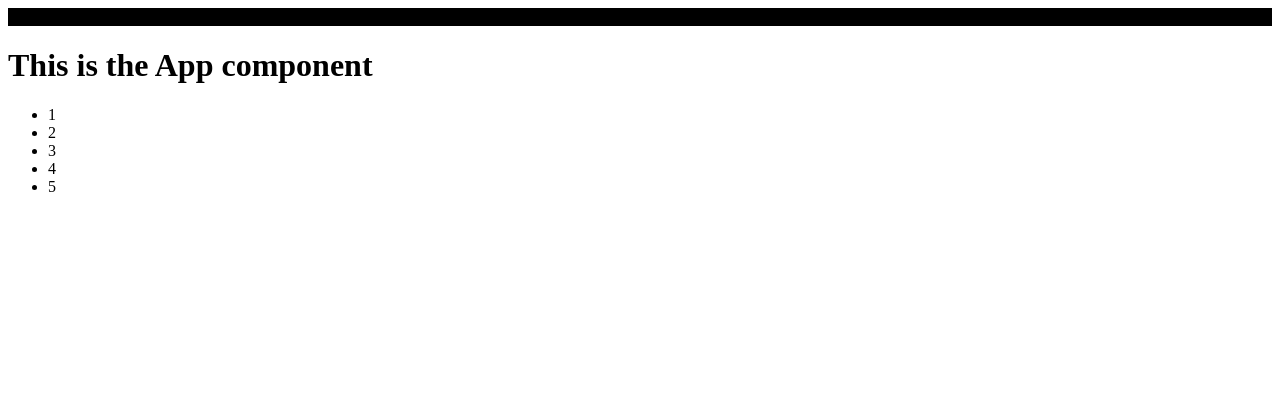
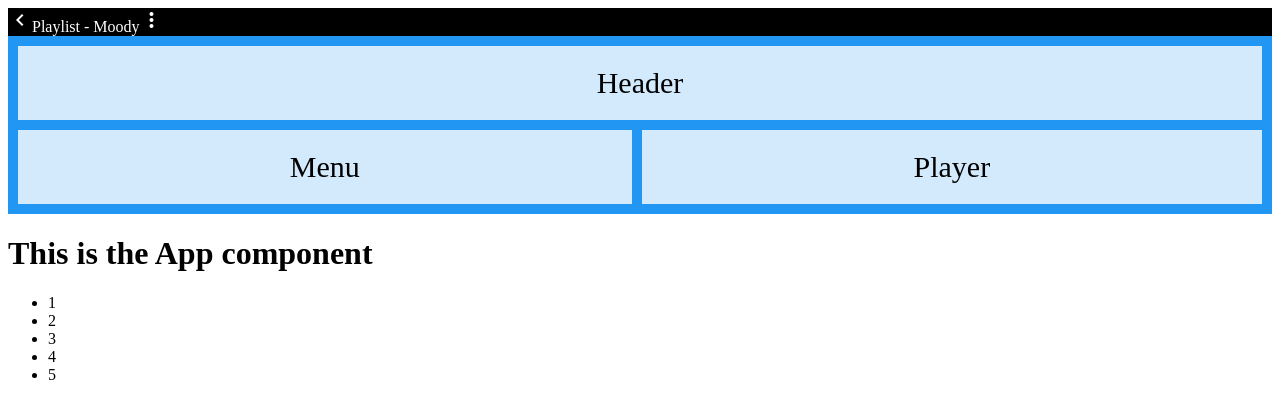
Before and after one commit to KerrikTheCleric/react-media-player, a React (Vite) app: page / in a window 1280 px wide. Shown: the top 418 px of the page. Built offline with nearby package versions, Linux system fonts and the light colour scheme.

Commit message:
Gridcontainer

```diff
--- a/index.html
+++ b/index.html
@@ -3,6 +3,7 @@
   <head>
     <meta charset="UTF-8" />
     <link rel="icon" type="image/svg+xml" href="/vite.svg" />
+    <link href="https://fonts.googleapis.com/css2?family=Material+Symbols+Outlined" rel="stylesheet" />
     <meta name="viewport" content="width=device-width, initial-scale=1.0" />
     <title>React Media Player</title>
   </head>
--- a/src/App.tsx
+++ b/src/App.tsx
@@ -1,5 +1,6 @@
 import { ReactElement } from "react";
 import { Navbar} from "./components/Navbar";
+import {GridContainer} from "./components/GridContainer";
 
 export function App(): ReactElement {
 
@@ -9,6 +10,7 @@ export function App(): ReactElement {
   return (
     <>
       <Navbar/>
+      <GridContainer/>
       <h1>This is the App component</h1>
       <ul>{listItems}</ul>
     </>
--- /dev/null
+++ b/src/components/GridContainer.css
@@ -0,0 +1,21 @@
+.grid-container {
+    display: grid;
+    grid-template-areas:
+      'header header'
+      'menu player'
+      'menu player';
+    gap: 10px;
+    background-color: #2196F3;
+    padding: 10px;
+  }
+
+  .grid-container > div {
+    background-color: rgba(255, 255, 255, 0.8);
+    text-align: center;
+    padding: 20px 0;
+    font-size: 30px;
+  }
+
+.item1 { grid-area: header; }
+.item2 { grid-area: menu; }
+.item3 { grid-area: player; }
--- /dev/null
+++ b/src/components/GridContainer.tsx
@@ -0,0 +1,13 @@
+import { ReactElement } from "react";
+
+import "./GridContainer.css";
+
+export function GridContainer(): ReactElement {
+    return (
+        <div className="grid-container">
+            <div className="item1">Header</div>
+            <div className="item2">Menu</div>
+            <div className="item3">Player</div>
+        </div>
+    );
+}
--- a/src/components/Navbar.css
+++ b/src/components/Navbar.css
@@ -1,3 +1,5 @@
 .navbar{
     background-color: black;
+    color: white;
+    padding: px;
 }
--- a/src/components/Navbar.tsx
+++ b/src/components/Navbar.tsx
@@ -5,7 +5,9 @@ import "./Navbar.css";
 export function Navbar(): ReactElement {
     return (
       <nav className="navbar">
-        dasdas
+        <span className="material-symbols-outlined"> chevron_left </span>
+        Playlist - Moody
+        <span className="material-symbols-outlined">more_vert</span>
       </nav>
     );
   }
```
Also changed, not shown: src/assets/album_cover.png (added).
